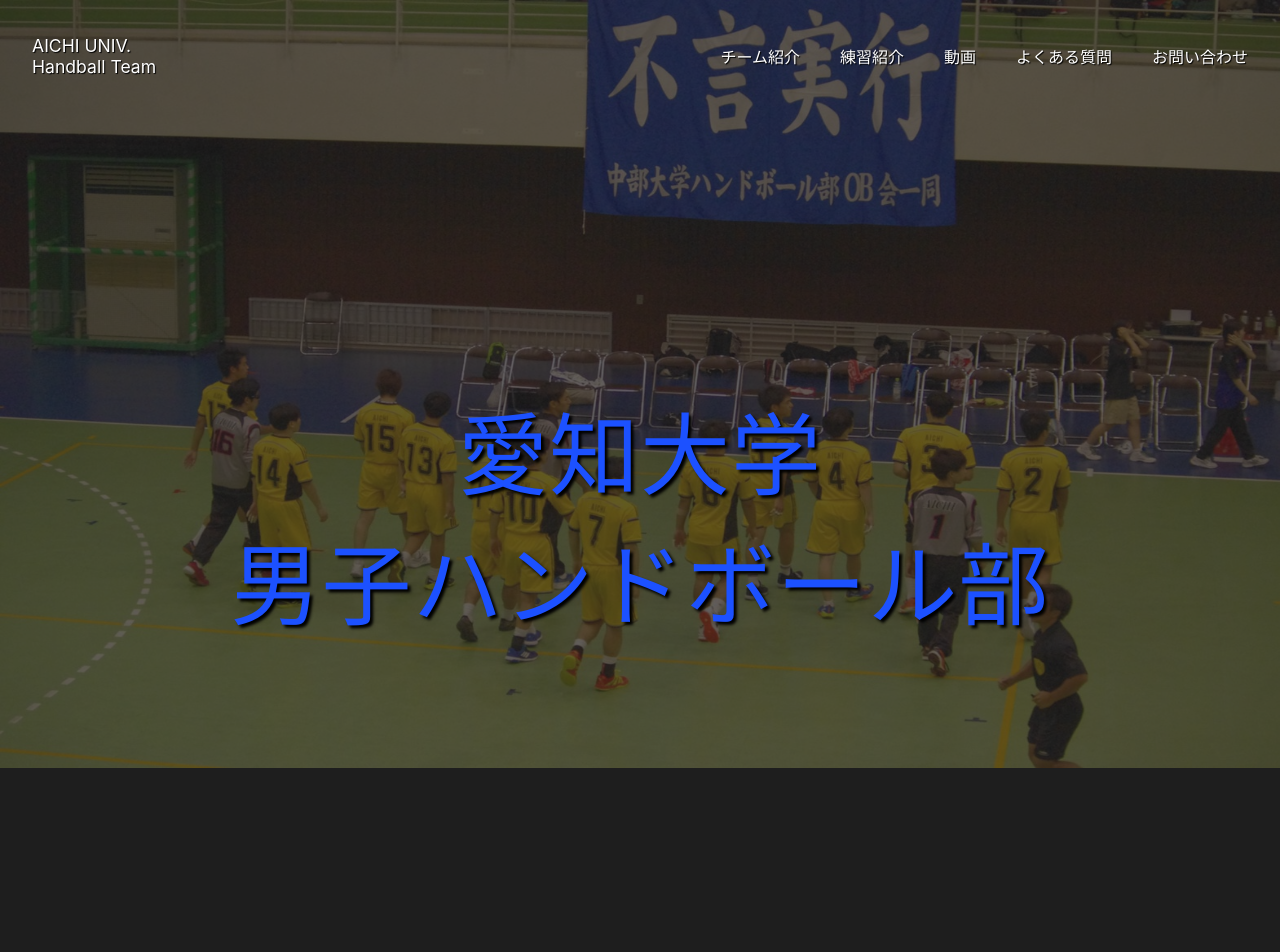
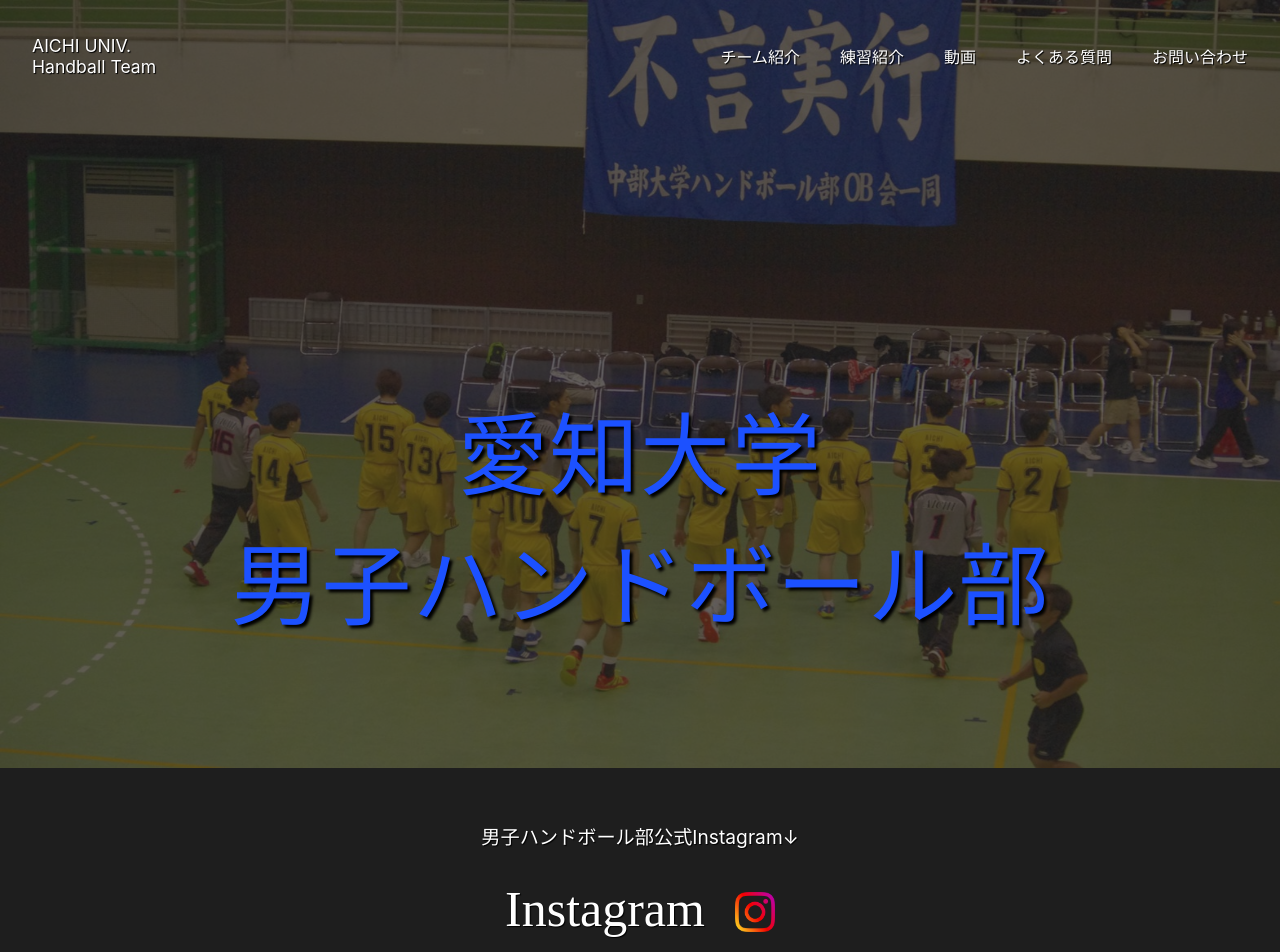
Before and after one commit to tokio-k/handball_club_HP, a Next.js app: page / in a window 1280 px wide. Shown: the top 952 px of the page. Before the commit the page ends 800 px from the top, so only its background shows below. Built offline with nearby package versions, Linux system fonts and the light colour scheme.

Commit message:
インスタリンク作成

```diff
--- /dev/null
+++ b/src/components/instagram/index.module.scss
@@ -0,0 +1,18 @@
+.container {
+  text-align: center;
+  padding: 50px;
+  position: relative;
+  .title {
+    font-size: clamp(15px, 1.5vw, 40px);
+    padding-bottom: 30px;
+  }
+  a {
+    font-size: clamp(38px, 9vw, 50px);
+    font-family: cursive;
+    .img {
+      vertical-align: middle;
+      padding-left: 30px;
+      height: auto;
+    }
+  }
+}
--- /dev/null
+++ b/src/components/instagram/index.tsx
@@ -0,0 +1,16 @@
+import { INSTAGRAM_URL } from "src/constants";
+import Image from "next/image"
+import styles from "src/components/instagram/index.module.scss";
+
+export function Instagram():JSX.Element {
+    return (
+        <div className={styles.container} >
+            <div　className={styles.title}>男子ハンドボール部公式Instagram↓</div>
+            <a href={INSTAGRAM_URL}>Instagram
+                <span className={styles.img} >
+                <Image src={"/img/Instagram_Glyph_Gradient_RGB.png"} alt="instagram-icon" width={40} height={40} />
+                </span>
+            </a>
+        </div>
+    )
+}
--- /dev/null
+++ b/src/constants/index.ts
@@ -0,0 +1 @@
+export const INSTAGRAM_URL = "https://www.instagram.com/aichi_nagoya_handball";
--- a/src/pages/index.tsx
+++ b/src/pages/index.tsx
@@ -1,4 +1,5 @@
 import { FirstView } from 'src/components/first-view'
+import { Instagram } from 'src/components/instagram'
 import { MainLayout } from '../layouts/main'
 import styles from '../styles/Home.module.scss'
 
@@ -6,6 +7,7 @@ export default function Home() : JSX.Element {
   return (
     <MainLayout>
       <FirstView />
+      <Instagram />
     </MainLayout>
   )
 }
```
Also changed, not shown: public/img/Instagram_Glyph_Gradient_RGB.png (added).
